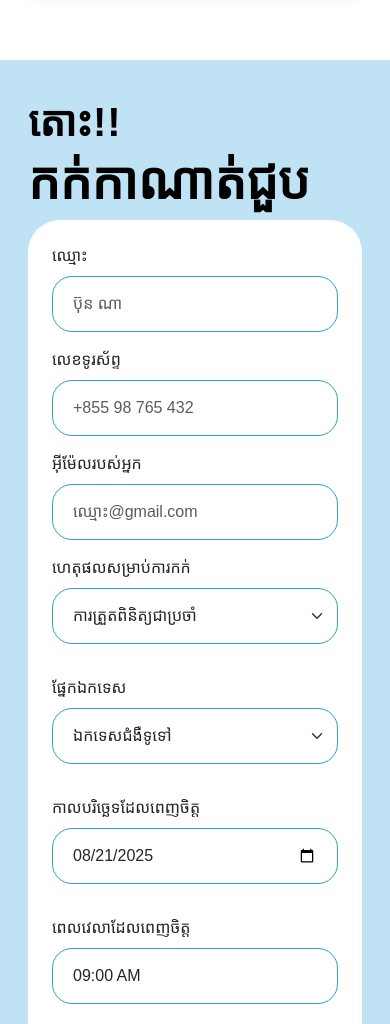
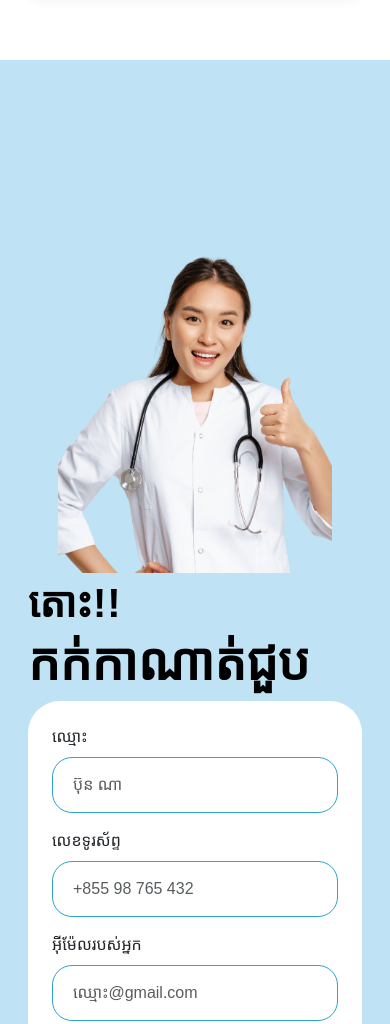
Before and after one commit to sambath22/clinic-digital-group-15, a plain HTML site: page index.html in a window 390 px wide. Shown: the part 6712-7736 px from the top of the page. Drawn offline with nearby package versions, Linux system fonts and the light colour scheme; a web font is replaced by a local one.

Commit message:
correct image in appointment-section

```diff
--- a/assets/css/style.css
+++ b/assets/css/style.css
@@ -266,8 +266,7 @@ body {
 .swiper-pagination-bullet-active {
   opacity: 1;
 }
-.cs_bg_filed {
-}
+
 .cs_bg_filed {
   background-size: cover;
   background-repeat: no-repeat;
@@ -963,12 +962,15 @@ img {
   background: var(--primary);
 }
 
-.appointment .card .appointment-image {
+.appointment .appointment-image {
   object-fit: contain;
-  background-color: #004a8f5b;
+  object-position: center;
+  background-color: var(--primary);
   border-radius: 10px;
   margin-top: 150px !important;
   padding: 30px 30px 0 30px;
+  width: 100%;
+  height: 81.25%;
 }
 .appointment .card .card-title .book-appointment {
   color: black;
--- a/index.html
+++ b/index.html
@@ -536,18 +536,17 @@
     <!-- ===== FAQ SECTION [END]==== -->
 
     <!-- ===== FQA QUESTION SECTION [END]==== -->
+
     <!-- ==============Appointment============== -->
     <section class="appointment p-3" id="appointment">
       <div class="container">
-        <div class="row">
+        <div class="row no-wrap">
           <div class="col-lg-6 col-xl-6">
-            <div class="card">
               <img src="assets/img/Appointment/appointment_img.png"
-                class="appointment-image d-sm-none d-md-block" alt="" />
-            </div>
+                  class="appointment-image object-fit-cover rounded-0 d-sm-none d-lg-block" alt=""/>
           </div>
           <div class="col-sm-12 col-md-12 col-lg-6 col-xl-6">
-            <div class="card mt-3">
+            <div class="card mt-3 border-0">
               <div class="card-title">
                 <span class="book-appointment">តោះ!!</span>
                 <h1 class="title-appointment">កក់កាណាត់ជួប</h1>
@@ -645,6 +644,7 @@
         </div>
       </div>
     </section>
+
     <!-- ==============Call To Action[START]================== -->
     <section class="cta-section py-5">
       <div class="container">
```
